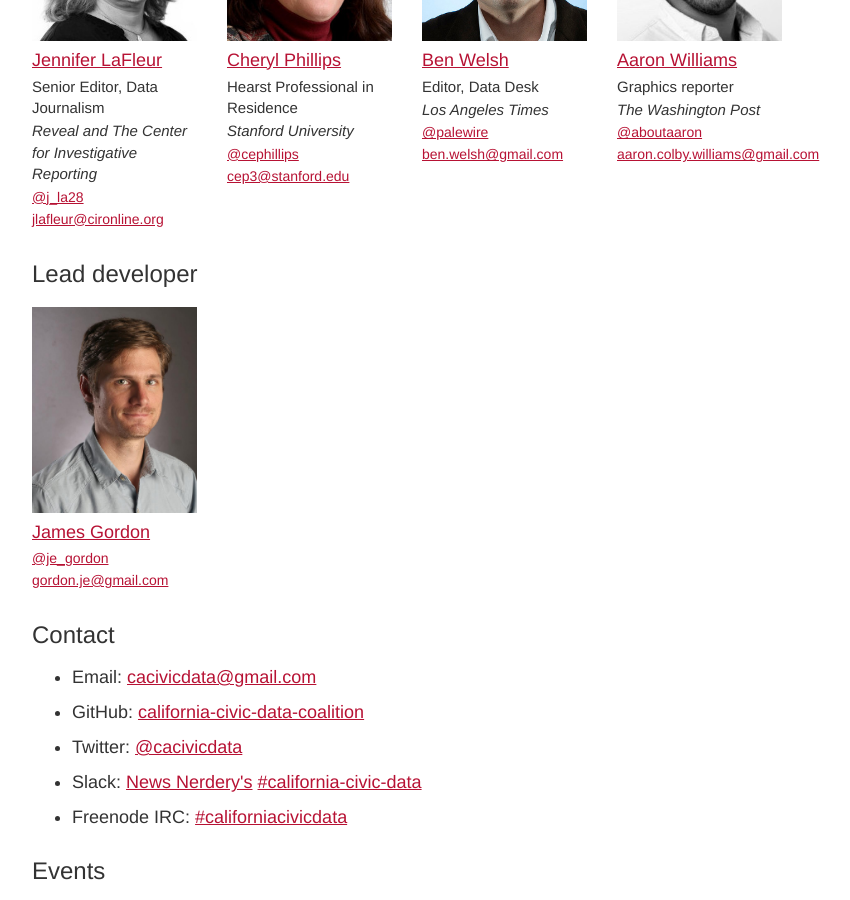
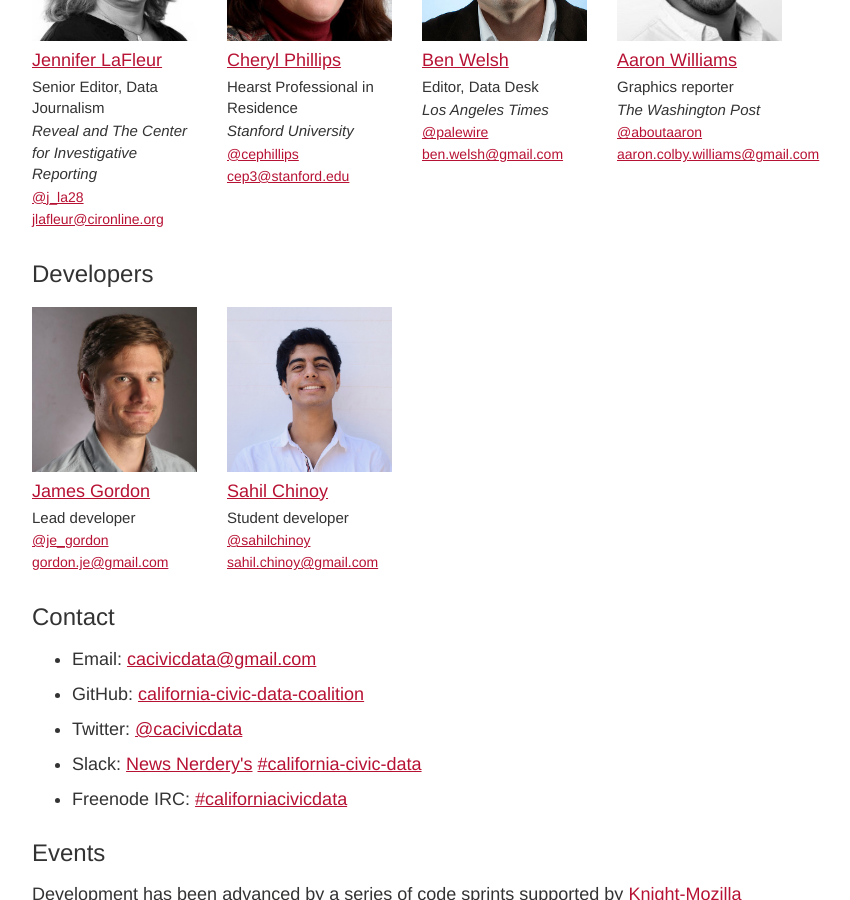
Before and after one commit to palewire/californiacivicdata.org, a Jekyll site: the page built from about/index.html, in a window 1280 px wide and 900 px high, scrolled down 661 px. Shown: the whole window, without its empty margins (233-1083 px from the left). Built offline with Jekyll 4.4.1, drawn with Linux system fonts in a browser that asks for light colours.

Commit message:
Adding Sahil to about page

```diff
--- a/about/index.html
+++ b/about/index.html
@@ -6,8 +6,15 @@
   - name: James Gordon
     url: http://www.californiacivicdata.org/2016/01/04/james-gordon/
     image: /img/james-gordon.jpg
+    title: Lead developer
     twitter: je_gordon
     email: gordon.je@gmail.com
+  - name: Sahil Chinoy
+    url: http://sahilchinoy.com/
+    image: /img/sahil-chinoy.jpg
+    title: Student developer
+    twitter: sahilchinoy
+    email: sahil.chinoy@gmail.com
 leaders:
   - name: Jennifer LaFleur
     url: https://www.revealnews.org/author/jennifer-lafleur/
@@ -96,7 +103,7 @@
 </section>
 
 <section>
-    <h3>Lead developer</h3>
+    <h3>Developers</h3>
 
     <div class="row">
     {% for obj in page.developers %}
@@ -104,6 +111,7 @@
             <img alt="{{ obj.name }}" title="{{ obj.name }}" src="{{ obj.image }}">
             <h4><a href="{{ obj.url }}">{{ obj.name }}</a></h4>
             <span class="bio-metadata">
+                <span class="title">{{ obj.title }}</span>
                 <span class="twitter">
                     <a href="http://twitter.com/{{ obj.twitter }}">
                         @{{ obj.twitter }}
```
Also changed, not shown: img/james-gordon.jpg, img/sahil-chinoy.jpg (added), 1 other file.
